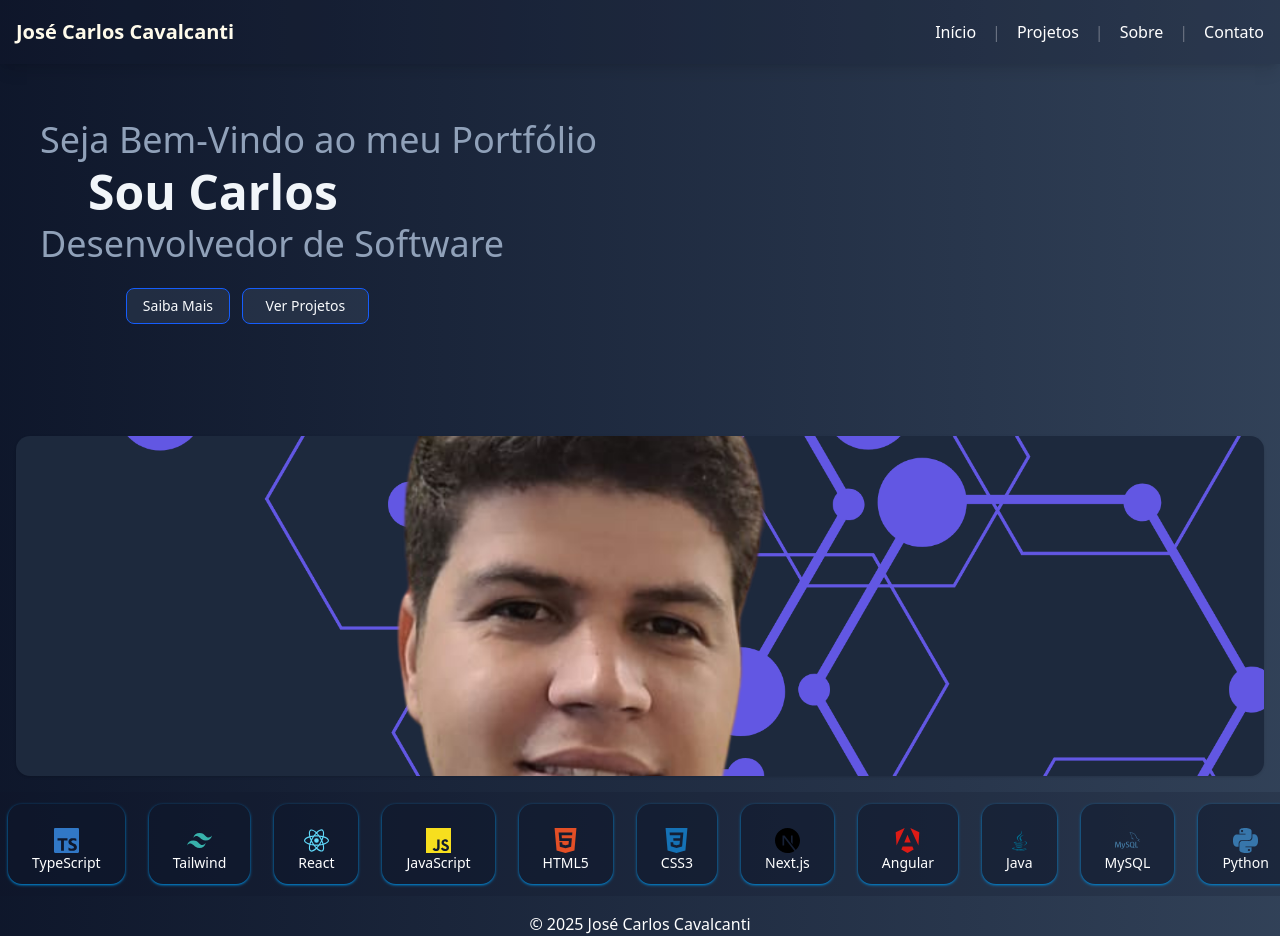
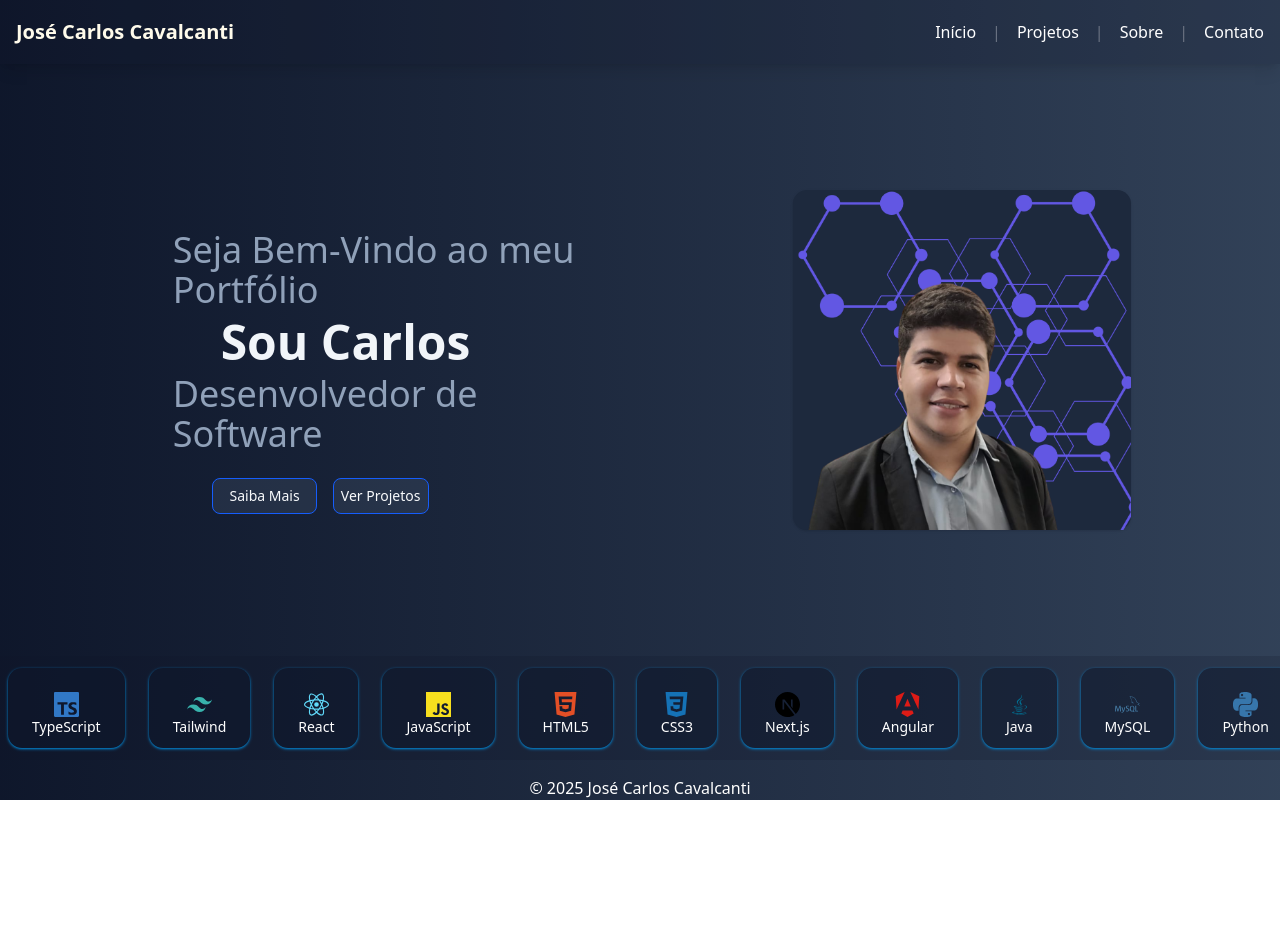
Before and after one commit to htu6n7yi/React-Portfolio, a React (Vite) app: page / in a window 1280 px wide. After the commit the page ends 800 px from the top, so only its background shows below. Built offline with nearby package versions, Linux system fonts and the light colour scheme.

Commit message:
style: ajustes de responsividade 1.2

```diff
--- a/src/components/banner/banner.tsx
+++ b/src/components/banner/banner.tsx
@@ -18,10 +18,10 @@ import { Link } from "react-router-dom";
 
 export function Banner() {
   return (
-    <div className="p-4 text-amber-100 flex flex-col ">
+    <div className="p-4 text-amber-100 flex flex-col lg:flex-row lg:justify-evenly">
       <div className="mt-4">
-        <Card className="bg-transparent shadow-transparent ">
-          <CardHeader>
+        <Card className="bg-transparent shadow-transparent">
+          <CardHeader className="lg:min-w-lg">
             <CardDescription className="text-4xl text-slate-400">
               {" "}
               Seja Bem-Vindo ao meu Portfólio{" "}
@@ -33,8 +33,8 @@ export function Banner() {
               Desenvolvedor de Software
             </CardDescription>
 
-            <div className="grid grid-cols-4 lg:grid-cols-6 gap-3">
-              <Link to="/sobre" className="col-span-2 lg:col-span-1 text-right ">
+            <div className="grid grid-cols-4 lg:grid-cols-6 gap-3 lg:gap-4">
+              <Link to="/sobre" className="col-span-2 text-right ">
                 <Button
                   className="mt-4 inline-flex bg-slate-500/20 hover:bg-slate-700/20 border-slate-600
            border border-blue-600
@@ -45,7 +45,7 @@ export function Banner() {
               </Link>
 
               {/* 3. Envolva seu botão com o <Link> */}
-              <Link to="/projetos" className="col-span-2 lg:col-span-1 text-left">
+              <Link to="/projetos" className="col-span-2 text-left">
                 <Button
                   variant={"default"}
                   className="mt-4 w-4/6 bg-slate-500/20 hover:bg-slate-700/20
@@ -61,7 +61,7 @@ export function Banner() {
         </Card>
       </div>
 
-      <div className="mt-65">
+      <div className="mt-65 lg:mt-0">
         <Card className="max-h-85 p-0 bg-slate-800">
           <img
             className="object-cover max-h-85 p-0 w-full"
```
